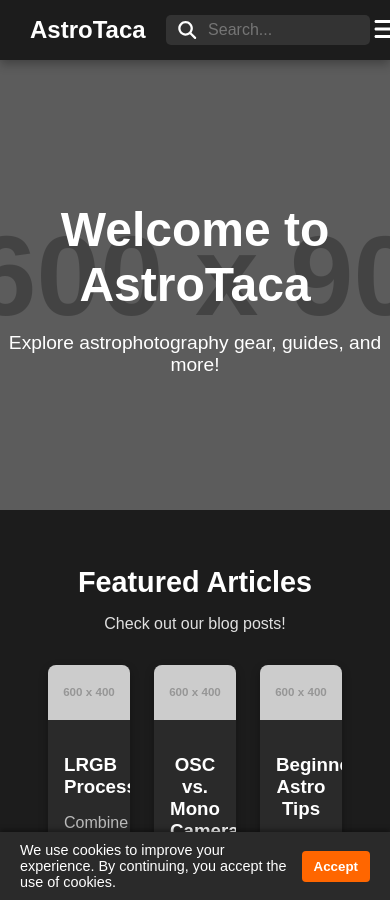
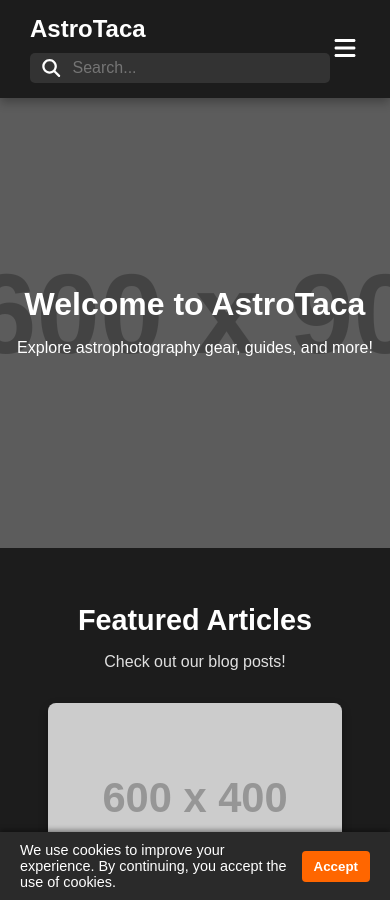
Before and after one commit to astrotaca/website, a Jekyll site: the page built from index.md, in a window 390 px wide and 900 px high. Built offline with Jekyll 4.4.1, drawn with Linux system fonts in a browser that asks for light colours.

Commit message:
Improve mobile UI layout

```diff
--- a/assets/main.css
+++ b/assets/main.css
@@ -35,7 +35,7 @@ a:hover {
 }
 
 /* ========================================
-   HEADER (sticky)
+   HEADER (sticky) + NAV
 ======================================== */
 header {
     display: flex;
@@ -54,6 +54,7 @@ header {
     align-items: center;
 }
 
+/* Logo */
 .logo a {
     font-size: 24px;
     font-weight: bold;
@@ -61,7 +62,7 @@ header {
     margin-right: 20px;
 }
 
-/* SEARCH BOX */
+/* Search Box */
 .search-box {
     position: relative;
     background: rgba(255,255,255,0.1);
@@ -69,7 +70,16 @@ header {
     padding: 5px 10px;
     display: flex;
     align-items: center;
+    max-width: 250px; /* Prevents it from stretching too far */
 }
+
+/* Mobile Fix */
+@media (max-width: 768px) {
+    .search-box {
+        max-width: 180px; /* Shrinks the search bar */
+    }
+}
+
 .search-icon {
     font-size: 18px;
     color: #fff;
@@ -85,7 +95,7 @@ header {
     outline: none;
 }
 
-/* SEARCH RESULTS */
+/* Search results dropdown */
 #search-results {
     position: absolute;
     top: 38px;
@@ -118,12 +128,13 @@ header {
     text-decoration: none;
 }
 
-/* NAV */
+/* NAV MENU */
 nav {
     display: flex;
     align-items: center;
     gap: 20px;
 }
+
 .nav-dropdown {
     position: relative;
     display: inline-block;
@@ -165,19 +176,18 @@ nav {
 .nav-dropdown-content a:hover {
     background: #444;
 }
+/* Show on hover (desktop) */
 .nav-dropdown:hover .nav-dropdown-content {
     display: block;
 }
 
-/* HAMBURGER (mobile) */
+/* Hamburger (mobile) */
 .menu-icon {
     font-size: 24px;
     color: #fff;
     cursor: pointer;
-    display: none; /* hidden on desktop */
+    display: none;
 }
-
-/* MOBILE MENU */
 @media (max-width: 768px) {
     .menu-icon {
         display: block;
@@ -187,25 +197,24 @@ nav {
         top: 60px;
         right: 30px;
         background: rgba(0,0,0,0.95);
-        padding:15px;
-        border-radius:8px;
+        padding: 15px;
+        border-radius: 8px;
         flex-direction: column;
         display: none;
     }
     nav.open {
         display: flex;
     }
-    /* no auto open on hover in mobile */
     .nav-dropdown-content {
         position: static;
         display: none;
         min-width: unset;
         box-shadow: none;
-        padding:0;
-        border-radius:0;
+        padding: 0;
+        border-radius: 0;
     }
     .nav-dropdown:hover .nav-dropdown-content {
-        display:none;
+        display: none;
     }
 }
 
@@ -234,23 +243,23 @@ nav {
     font-size:2.5rem;
 }
 
-/* HOME HERO (50vh) */
+/* HOME PAGE HERO at 50vh */
 .hero {
-    position:relative;
-    width:100%;
-    height:50vh;
+    position: relative;
+    width: 100%;
+    height: 50vh;
     background: url('https://via.placeholder.com/1600x900/000000/ffffff?text=Starry+Background') center/cover no-repeat;
-    display:flex;
-    align-items:center;
-    justify-content:center;
+    display: flex;
+    align-items: center;
+    justify-content: center;
 }
 .hero-overlay {
     position:absolute;
     top:0;right:0;bottom:0;left:0;
-    background:rgba(0,0,0,0.55);
+    background: rgba(0,0,0,0.55);
 }
 .hero-content {
-    position:relative;
+    position: relative;
     z-index:1;
     text-align:center;
     color:#fff;
@@ -276,7 +285,7 @@ nav {
     background-color:#e05500;
 }
 
-/* HOME INTRO/FEATURED */
+/* HOME INTRO & FEATURED GRIDS */
 .home-intro {
     padding:2rem;
     background:#1c1c1c;
@@ -291,20 +300,35 @@ nav {
     margin-bottom:1rem;
 }
 .featured-grid {
-    display:grid;
-    grid-template-columns: repeat(3,1fr);
-    gap:1.5rem;
-    max-width:1200px;
-    margin:0 auto;
-    padding:1rem;
+    display: flex;
+    justify-content: center;
+    flex-wrap: wrap;
+    gap: 20px;
+    max-width: 1200px;
+    margin: 0 auto;
+    padding: 1rem;
 }
+
+/* Ensures cards stack properly on mobile */
+@media (max-width: 768px) {
+    .featured-grid {
+        flex-direction: column;
+        align-items: center;
+    }
+
+    .featured-card {
+        width: 100%;
+        max-width: 400px;
+    }
+}
+
 .featured-card {
     background:#2a2a2a;
     border-radius:8px;
     overflow:hidden;
     text-decoration:none;
     color:#fff;
-    transition:transform 0.3s, box-shadow 0.3s;
+    transition:transform 0.3s,box-shadow 0.3s;
     box-shadow:0 4px 10px rgba(0,0,0,0.3);
 }
 .featured-card:hover {
@@ -328,11 +352,11 @@ nav {
     color:#bbb;
 }
 
-/* CARD GRID (blog, about, etc.) */
+/* CARD GRID (blog, about, related products, etc.) */
 .card-grid {
     display:grid;
     grid-template-columns: repeat(auto-fill, minmax(280px,1fr));
-    grid-gap:1.5rem;
+    gap:1.5rem;
     padding:2rem;
     max-width:1200px;
     margin:0 auto;
@@ -365,38 +389,7 @@ nav {
     color:#bbb;
 }
 
-/* DROPDOWN SCOPE SELECT (similar style to nav dropdown) */
-.scope-dropdown {
-    position: relative;
-    display: inline-block;
-    background:#1c1c1c;
-    border-radius:5px;
-    padding: 5px 8px;
-    cursor:pointer;
-}
-.scope-label {
-    color:#ff6600;
-    margin-right:5px;
-}
-.scope-select {
-    background:none;
-    border:none;
-    color:#ff6600;
-    cursor:pointer;
-    font-size:1rem;
-}
-.scope-select:focus {
-    outline:none;
-}
-.scope-dropdown i {
-    color:#ff6600;
-    margin-left:5px;
-}
-.scope-dropdown:hover {
-    background:#2a2a2a;
-}
-
-/* =========== PAYPAL BUTTON ========== */
+/* PAYPAL BUTTONS */
 .paypal-button {
   background-color: #ffc439;
   border: none;
@@ -459,6 +452,7 @@ h1,h2,h3,h4,h5 {
     color:#fff;
 }
 
+
 /* =========== MODAL FOR ABOUT GALLERY ========== */
 .modal {
     display:none;
@@ -492,3 +486,32 @@ h1,h2,h3,h4,h5 {
 .modal-close:hover {
     color:#ff6600;
 }
+
+/* === Mobile UI Enhancements === */
+@media (max-width: 768px) {
+    /* Let the logo and search box wrap to avoid cramping */
+    .header-left {
+      flex-wrap: wrap;
+    }
+
+    /* Make the search box take full width below the logo */
+    .header-left .search-box {
+      margin-top: 10px;
+      width: 100%;
+      max-width: 100%;
+    }
+
+    /* Decrease container padding for more space on small screens */
+    .container {
+      padding: 1rem;
+    }
+
+    /* Adjust hero text sizes so it doesn’t look too large */
+    .hero-content h1,
+    .page-hero .hero-text h1 {
+      font-size: 2rem;
+    }
+    .hero-content p {
+      font-size: 1rem;
+    }
+  }
```
